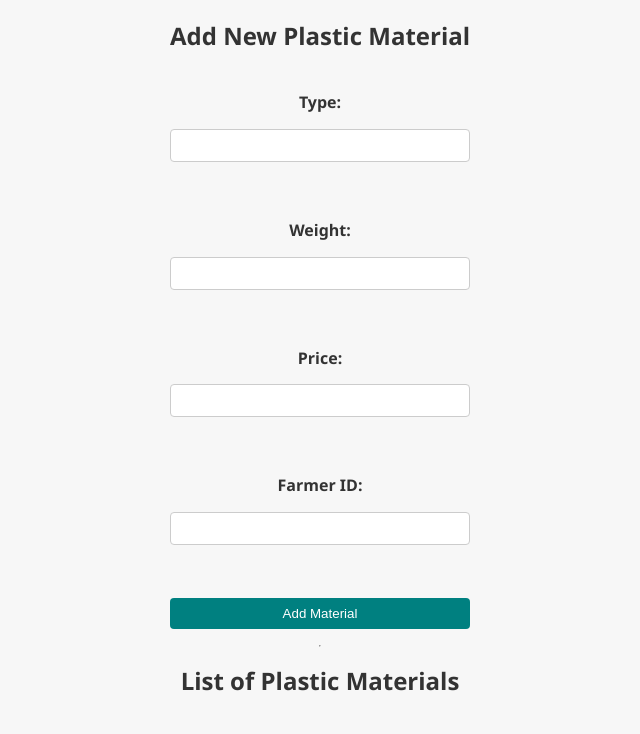
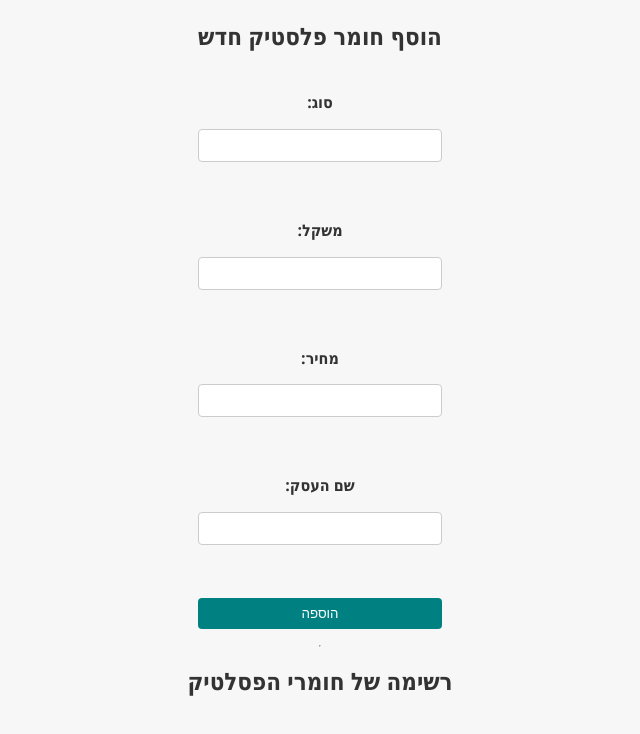
Before and after one commit to itamar-mizrahi/Rubbishare, a website: page form.html in a window 1280 px wide. Shown: the part 66-800 px from the top of the page, without its empty margins (320-960 px from the left). Drawn offline with Linux system fonts and the light colour scheme; no server answers.

Commit message:
translation to hebrew for forms and signup

```diff
--- a/form.html
+++ b/form.html
@@ -8,23 +8,23 @@
 <body>
   <h1>Farmers Plastic Materials App</h1>
   <form id="addMaterialForm">
-    <h2>Add New Plastic Material</h2>
-    <label for="type">Type:</label>
+    <h2>הוסף חומר פלסטיק חדש</h2>
+    <label for="type">:סוג</label>
     <input type="text" id="type" name="type">
     <br>
-    <label for="weight">Weight:</label>
+    <label for="weight">:משקל</label>
     <input type="number" id="weight" name="weight" step="0.01">
     <br>
-    <label for="price">Price:</label>
+    <label for="price">:מחיר</label>
     <input type="number" id="price" name="price" step="0.01">
     <br>
-    <label for="farmerId">Farmer ID:</label>
+    <label for="farmerId">:שם העסק</label>
     <input type="number" id="farmerId" name="farmerId">
     <br>
-    <button type="submit">Add Material</button>
+    <button type="submit">הוספה</button>
   </form>
   <hr>
-  <h2>List of Plastic Materials</h2>
+  <h2>רשימה של חומרי הפסלטיק</h2>
   <ul id="materialsList"></ul>
   <script src="script.js"></script>
 </body>
--- a/style.css
+++ b/style.css
@@ -1,4 +1,5 @@
 body {
+  margin-top: 111px;
   font-family: sans-serif;
   font-size: 16px;
   line-height: 1.5;
```
Also changed, not shown: signup.html (+6 -6 lines).
